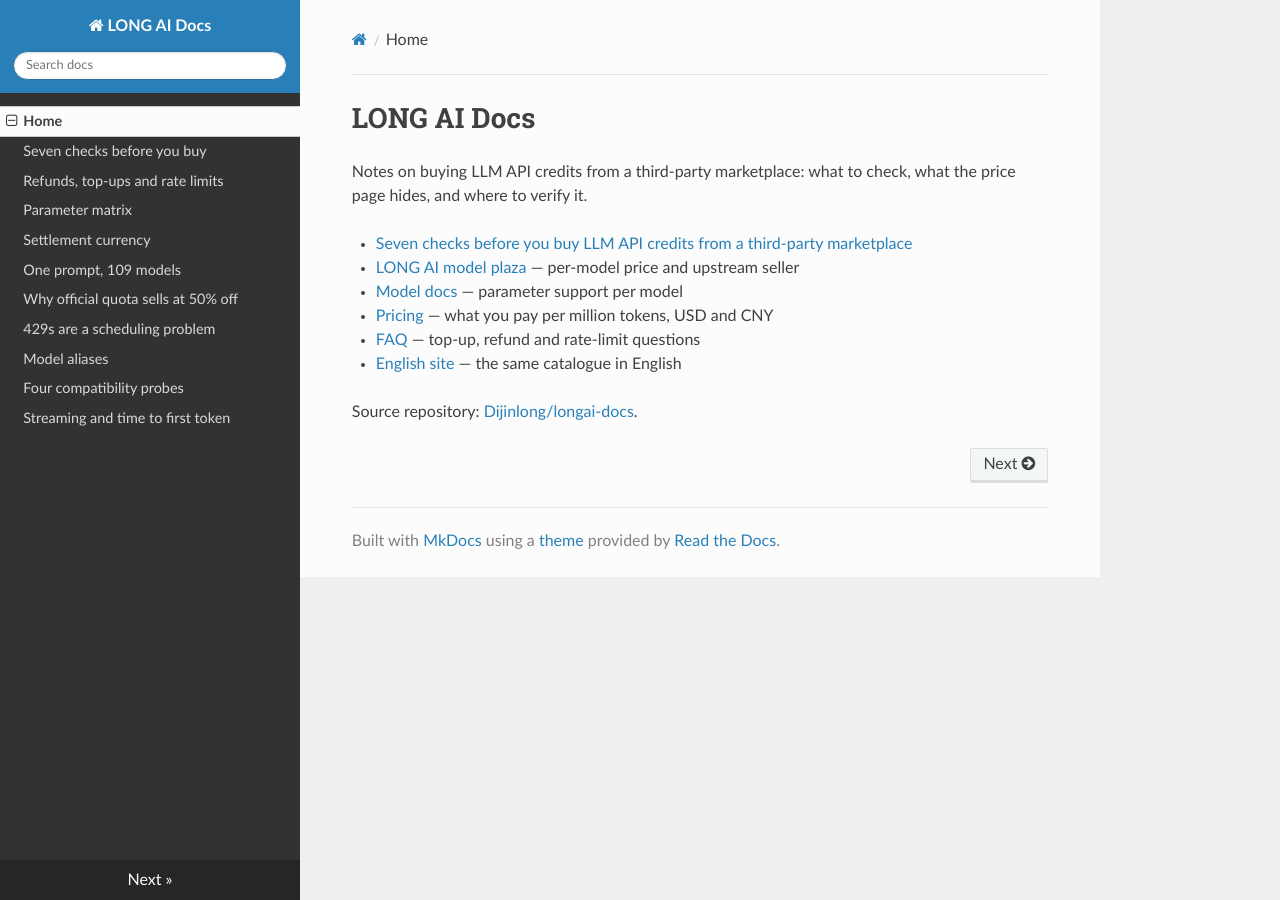
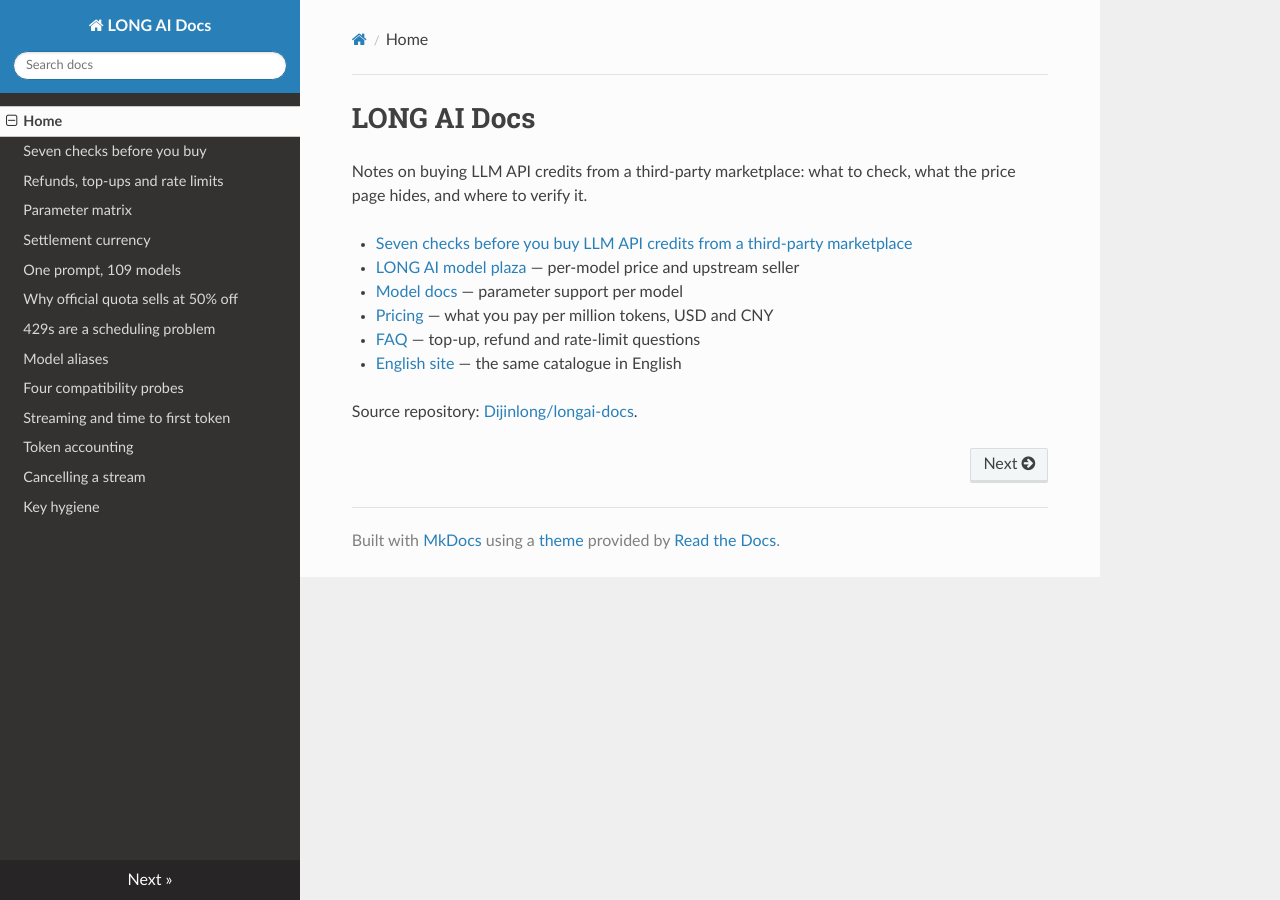
Before and after one commit to Dijinlong/longai-docs, an MkDocs documentation site: the page built from docs/index.md, in a window 1280 px wide. Built offline with MkDocs 1.6.1, drawn with Linux system fonts in a browser that asks for light colours; nearby versions of some CDN libraries.

Commit message:
docs: add token accounting, cancellation billing, key hygiene (mkdocs.yml)

```diff
--- a/mkdocs.yml
+++ b/mkdocs.yml
@@ -15,3 +15,6 @@ nav:
   - Model aliases: model-aliases.md
   - Four compatibility probes: compatibility-probe.md
   - Streaming and time to first token: streaming-ttft.md
+  - Token accounting: token-accounting.md
+  - Cancelling a stream: cancel-and-billing.md
+  - Key hygiene: key-hygiene.md
```
